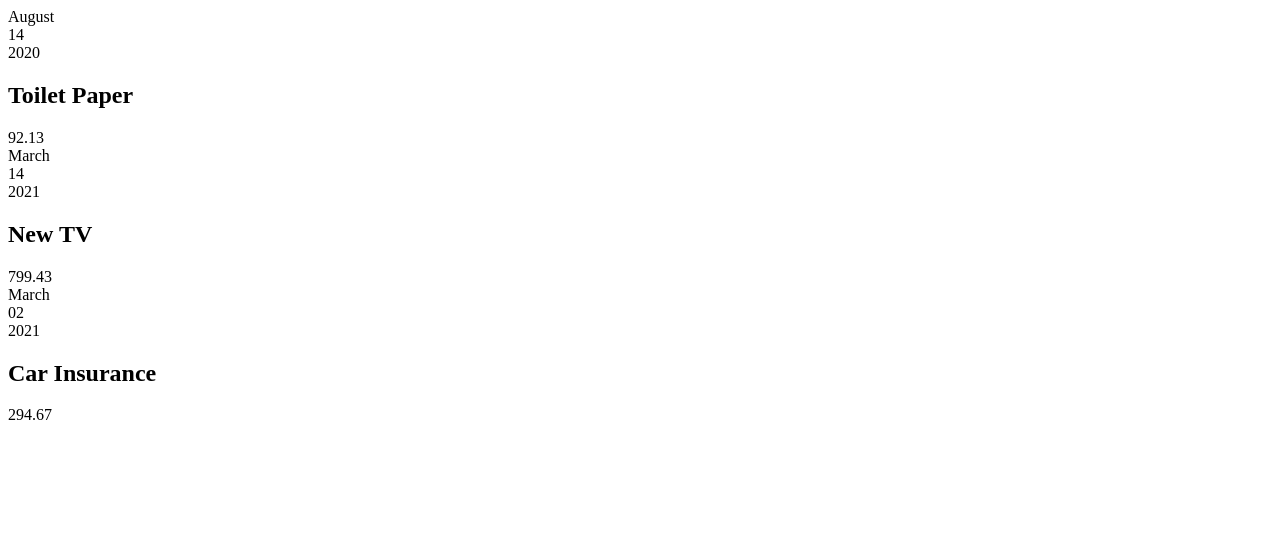
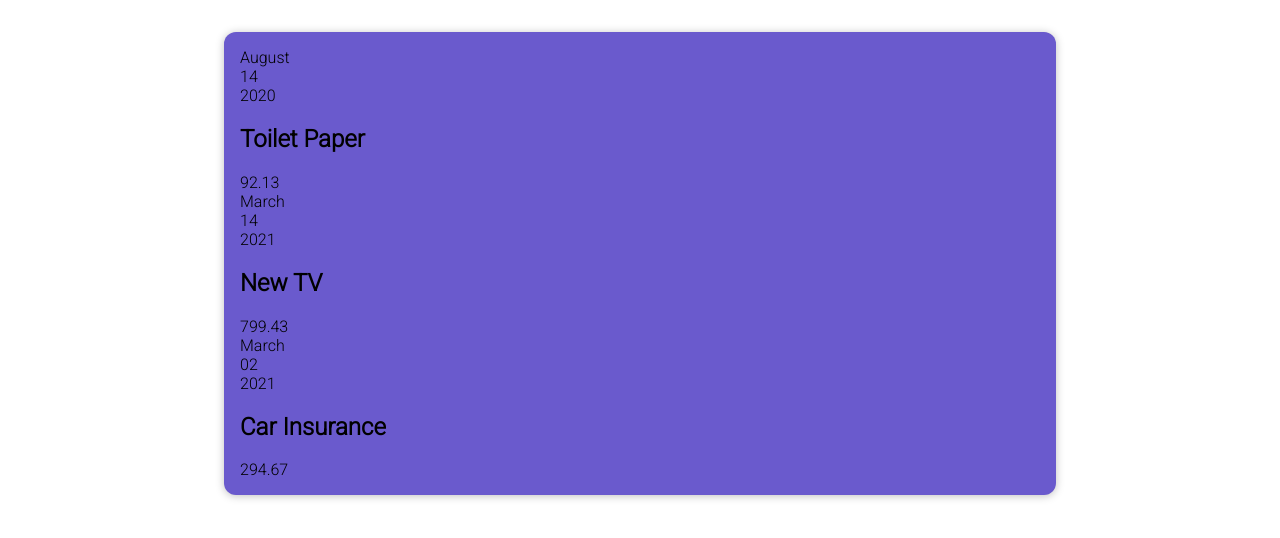
Before and after one commit to yiquiapaza/react-udemy, a React app: page / in a window 1280 px wide. Shown: the top 538 px of the page. Built offline with nearby package versions, Linux system fonts and the light colour scheme.

Commit message:
Add Styled and remenber how work with css

```diff
--- a/package.json
+++ b/package.json
@@ -18,8 +18,10 @@
     "@babel/preset-react": "^7.14.5",
     "babel-loader": "^8.2.2",
     "clean-webpack-plugin": "^4.0.0-alpha.0",
+    "css-loader": "^6.0.0",
     "html-webpack-plugin": "^5.3.1",
     "react-hot-loader": "^4.13.0",
+    "style-loader": "^3.1.0",
     "webpack": "^5.39.1",
     "webpack-cli": "^4.7.2",
     "webpack-dev-server": "^3.11.2"
--- /dev/null
+++ b/src/App.css
@@ -0,0 +1,7 @@
+@import url('https://fonts.googleapis.com/css2?family=Roboto:wght@300&display=swap');
+html {
+  font-family: 'Roboto', sans-serif;
+}
+body {
+  margin: 0px;
+}
--- a/src/App.js
+++ b/src/App.js
@@ -1,29 +1,31 @@
-import Expenses from "./components/Expenses";
+import Expenses from './components/Expenses';
+import './App.css';
+
 const App = () => {
   const expenses = [
     {
-			id: "e1",
-			title: "Toilet Paper",
+      id: 'e1',
+      title: 'Toilet Paper',
       amount: 92.13,
-			date: new Date(2020, 7, 14),
+      date: new Date(2020, 7, 14)
     },
     {
-			id: "e2",
-			title: "New TV",
+      id: 'e2',
+      title: 'New TV',
       amount: 799.43,
-			date: new Date(2021, 2, 14),
+      date: new Date(2021, 2, 14)
     },
     {
-			id: "e3",
-			title: "Car Insurance",
+      id: 'e3',
+      title: 'Car Insurance',
       amount: 294.67,
-			date: new Date(2021, 2, 2),
-		},
+      date: new Date(2021, 2, 2)
+    }
   ];
   //Advice, you need to always use **key** when you use map function with Arrays
   return (
     <div>
-			<Expenses expenses = {expenses} />
+      <Expenses expenses={expenses} />
     </div>
   );
 };
--- /dev/null
+++ b/src/components/Card.css
@@ -0,0 +1,4 @@
+.card {
+  border-radius: 12px;
+  box-shadow: 0 1px 8px rgba(0, 0, 0, 0.25);
+}
--- a/src/components/Card.js
+++ b/src/components/Card.js
@@ -1,5 +1,9 @@
+import './Card.css';
+
 const Card = (props) => {
-	return <div>{props.children}</div>;
+	const  classes = 'card ' + props.className;
+	console.log(classes)
+  return <div className={classes}>{props.children}</div>;
 };
 
 export default Card;
--- /dev/null
+++ b/src/components/Expenses.css
@@ -0,0 +1,7 @@
+.expenses {
+  padding: 1rem;
+  background-color: slateblue;
+  margin: 2rem auto;
+  width: 50rem;
+  max-width: 95%;
+}
--- a/src/components/Expenses.js
+++ b/src/components/Expenses.js
@@ -1,19 +1,22 @@
-import Card from "./Card";
-import ExpenseItem from "./ExpenseItem";
+import Card from './Card';
+import ExpenseItem from './ExpenseItem';
+
+import './Card.css';
+import './Expenses.css'
+
 const Expenses = (props) => {
   console.log(props);
 
   let extensesToReader = props.expenses.map((item) => {
     return (
-			<Card key={item.id}>
       <ExpenseItem
+        key={item.id}
         title={item.title}
         amount={item.amount}
         date={item.date}
       />
-			</Card>
     );
   });
-	return <div>{extensesToReader}</div>;
+  return <Card className="expenses">{extensesToReader}</Card>;
 };
 export default Expenses;
--- a/webpack.config.js
+++ b/webpack.config.js
@@ -1,45 +1,48 @@
 const path = require('path');
-const HtmlWebpackPlugin = require("html-webpack-plugin");
-const { HotModuleReplacementPlugin } = require("webpack");
-const { CleanWebpackPlugin } = require("clean-webpack-plugin");
+const HtmlWebpackPlugin = require('html-webpack-plugin');
+const { HotModuleReplacementPlugin } = require('webpack');
+const { CleanWebpackPlugin } = require('clean-webpack-plugin');
 
 module.exports = {
   entry: './src/index.js',
   output: {
-    path: path.resolve(__dirname,'dist'),
-    filename: "bundle.[contenthash].js",
-    publicPath: "/",
+    path: path.resolve(__dirname, 'dist'),
+    filename: 'bundle.[contenthash].js',
+    publicPath: '/'
   },
-  mode: "development",
+  mode: 'development',
   module: {
     rules: [
-      //Allows use javascript
       {
         test: /\.(js|jsx)$/,
         exclude: /node_modules/, //don't test node_modules folder
         use: {
-          loader: "babel-loader",
+          loader: 'babel-loader'
         },
         resolve: {
-          extensions: [".js", ".jsx"],
-        },
+          extensions: ['.js', '.jsx']
+        }
       },
+      {
+        test: /\.css$/,
+        use: ['style-loader', 'css-loader']
+      }
     ]
   },
   devServer: {
     historyApiFallback: true,
-    contentBase: path.resolve(__dirname, "dist"),
+    contentBase: path.resolve(__dirname, 'dist'),
     hot: true,
-    port: 8000,
+    port: 8000
   },
-  plugins:[
+  plugins: [
     //Allows remove/clean the build folder
     new CleanWebpackPlugin(),
     //Allows update react components in real time
     new HotModuleReplacementPlugin(),
     //Allows to create an index.html in our build folder
     new HtmlWebpackPlugin({
-      template: path.resolve(__dirname, "public/index.html"), //we put the file that we created in public folder
-    }),
+      template: path.resolve(__dirname, 'public/index.html') //we put the file that we created in public folder
+    })
   ]
-}
+};
```
Also changed, not shown: src/components/ExpenseItem.js (+8 -8 lines), 1 other file (tests, documents, lock files or other folders). Lines whose indentation alone changed are shown as unchanged.
